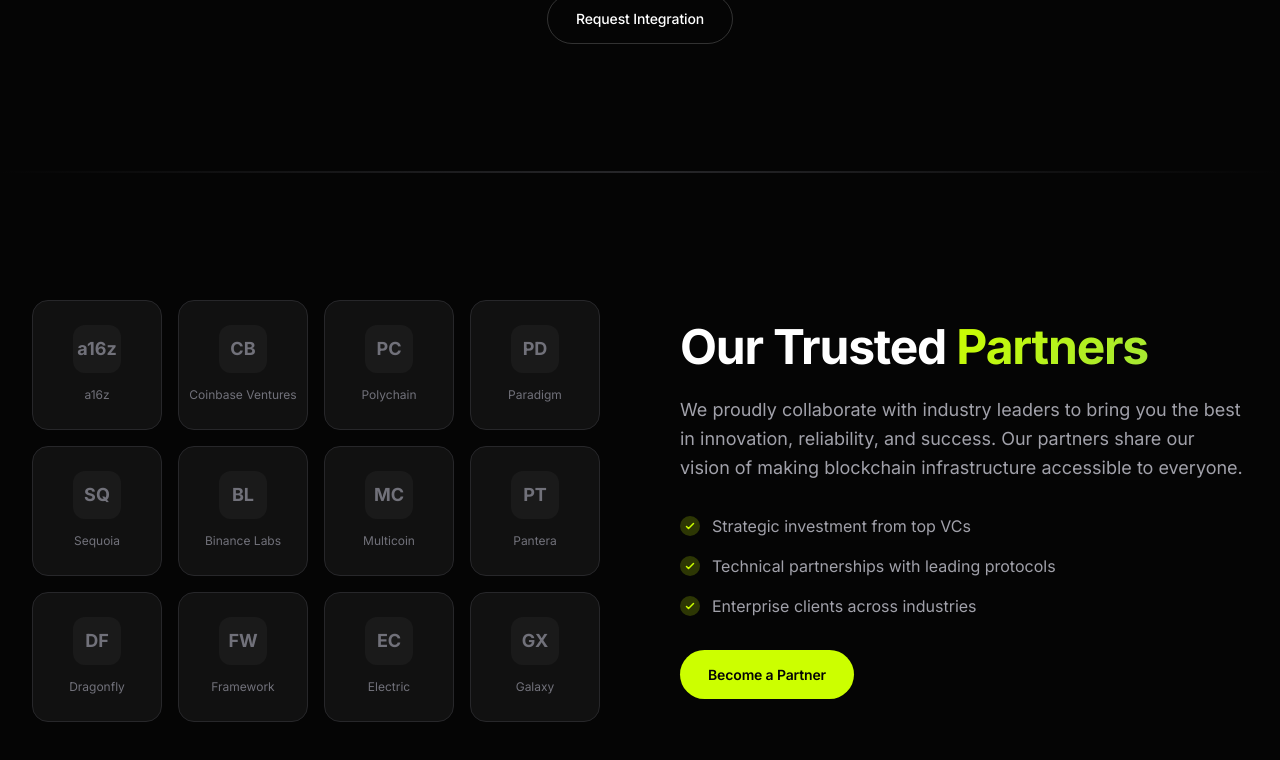
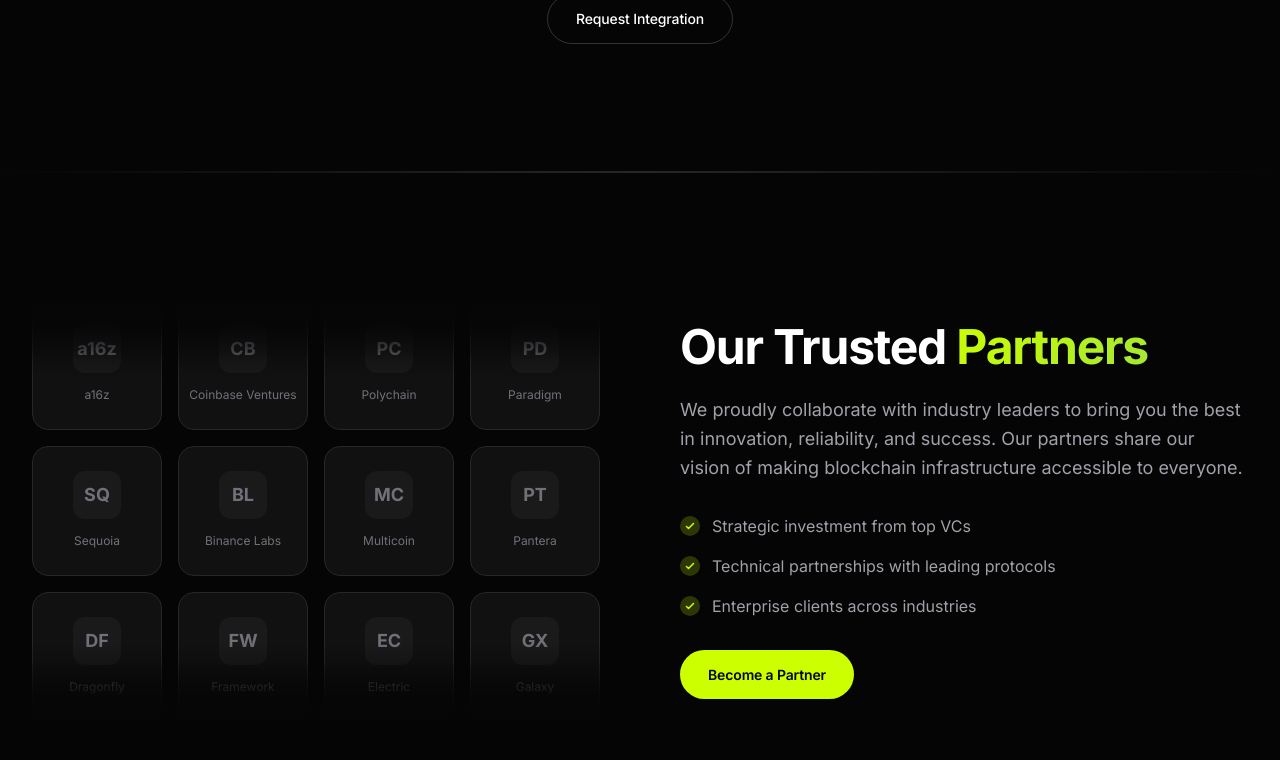
Before and after one commit to med-amiine/bond-website, a Next.js app: page / in a window 1280 px wide. Shown: the part 4264-5024 px from the top of the page. Built offline with nearby package versions, Linux system fonts and the light colour scheme.

Commit message:
add fade mask to partners grid

```diff
--- a/components/TrustedPartners.tsx
+++ b/components/TrustedPartners.tsx
@@ -27,8 +27,19 @@
 
       <div className="relative z-10 max-w-7xl mx-auto px-4 sm:px-6 lg:px-8">
         <div className="grid lg:grid-cols-2 gap-12 lg:gap-20 items-center">
-          {/* Partner logos grid */}
-          <div className="grid grid-cols-4 gap-4">
+          {/* Partner logos grid with fade mask */}
+          <div className="relative">
+            {/* Fade masks */}
+            <div className="absolute top-0 left-0 right-0 h-20 bg-gradient-to-b from-[#050505] to-transparent z-10 pointer-events-none" />
+            <div className="absolute bottom-0 left-0 right-0 h-20 bg-gradient-to-t from-[#050505] to-transparent z-10 pointer-events-none" />
+
+            <div
+              className="grid grid-cols-4 gap-4"
+              style={{
+                maskImage: 'linear-gradient(to bottom, transparent 0%, black 60px, black calc(100% - 60px), transparent 100%)',
+                WebkitMaskImage: 'linear-gradient(to bottom, transparent 0%, black 60px, black calc(100% - 60px), transparent 100%)'
+              }}
+            >
               {partners.map((p, i) => (
                 <div key={i} className="partner-logo group">
                   <div className="text-center">
@@ -39,6 +50,7 @@
                   </div>
                 </div>
               ))}
+            </div>
           </div>
 
           {/* Right text */}
```
Lines whose indentation alone changed are shown as unchanged.
